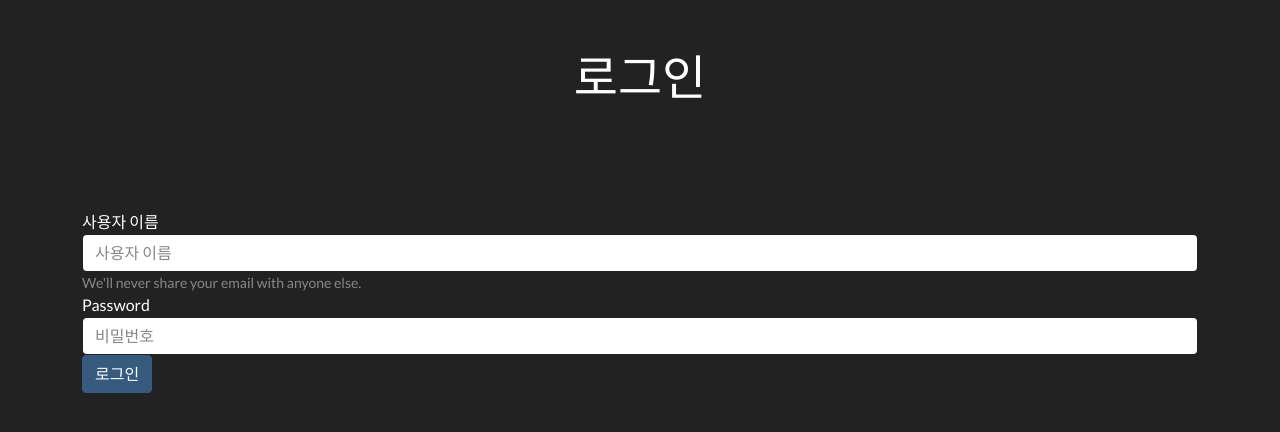
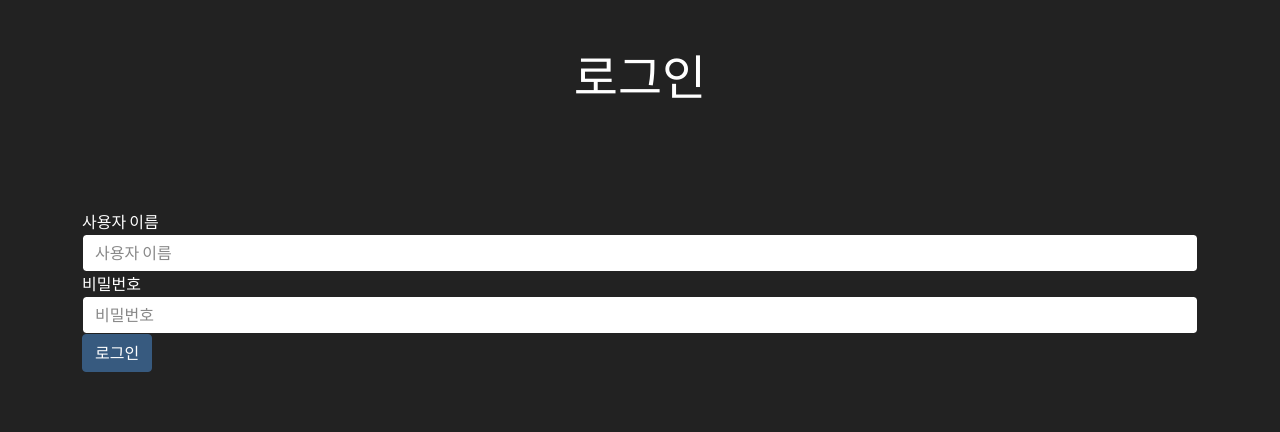
Before and after one commit to kdh0824/DjangoEx, a Django app: page /user/login/ in a window 1280 px wide. Shown: the top 432 px of the page. Run offline with Django 3.2, Linux system fonts and the light colour scheme; some libraries are stand-ins or nearby versions.

Commit message:
Django Login Form 처리

```diff
--- /dev/null
+++ b/community/user/forms.py
@@ -0,0 +1,21 @@
+from django import forms
+from .models import User
+from django.contrib.auth.hashers import check_password
+
+
+class LoginForm(forms.Form):
+    username = forms.CharField(error_messages={'required': '아이디를 입력해주세요.'}, max_length=32, label="사용자 이름")
+    password = forms.CharField(error_messages={'required': '비밀번호를 입력해주세요.'}, widget=forms.PasswordInput, label="비밀번호")
+
+    def clean(self):
+        cleaned_data = super().clean()
+        username = cleaned_data.get('username')
+        password = cleaned_data.get('password')
+
+        if username and password:
+            user = User.objects.get(username=username)
+
+            if not check_password(password, user.password):
+                self.add_error('password', '비밀번호가 틀렸습니다.')
+            else:
+                self.user_id = user.id
--- /dev/null
+++ b/community/user/templates/base.html
@@ -0,0 +1,22 @@
+<html>
+    <head>
+        <meta charset="utf-8">
+        <meta name="viewport" content="width=device-width, initial-scale=1, shrink-to-fit=no">
+
+        <!-- <link rel="stylesheet" href="https://stackpath.bootstrapcdn.com/bootstrap/4.3.1/css/bootstrap.min.css" integrity="sha384-ggOyR0iXCbMQv3Xipma34MD+dH/1fQ784/j6cY/iJTQUOhcWr7x9JvoRxT2MZw1T" crossorigin="anonymous"> -->
+        <link rel="stylesheet" href="/static/bootstrap.min.css" />
+        <script src="https://code.jquery.com/jquery-3.3.1.slim.min.js" integrity="sha384-q8i/X+965DzO0rT7abK41JStQIAqVgRVzpbzo5smXKp4YfRvH+8abtTE1Pi6jizo" crossorigin="anonymous"></script>
+        <script src="https://cdnjs.cloudflare.com/ajax/libs/popper.js/1.14.7/umd/popper.min.js"
+            integrity="sha384-UO2eT0CpHqdSJQ6hJty5KVphtPhzWj9WO1clHTMGa3JDZwrnQq4sF86dIHNDz0W1"
+            crossorigin="anonymous"></script>
+        <script src="https://stackpath.bootstrapcdn.com/bootstrap/4.3.1/js/bootstrap.min.js"
+            integrity="sha384-JjSmVgyd0p3pXB1rRibZUAYoIIy6OrQ6VrjIEaFf/nJGzIxFDsf4x0xIM+B07jRM"
+            crossorigin="anonymous"></script>
+    </head>
+    <body>
+        <div class="container">
+            {% block contents %}
+            {% endblock %}
+        </div>
+    </body>
+</html>
--- a/community/user/templates/login.html
+++ b/community/user/templates/login.html
@@ -1,20 +1,6 @@
-<html>
-    <head>
-        <meta charset="utf-8">
-        <meta name="viewport" content="width=device-width, initial-scale=1, shrink-to-fit=no">
+{% extends "base.html" %}
 
-        <!-- <link rel="stylesheet" href="https://stackpath.bootstrapcdn.com/bootstrap/4.3.1/css/bootstrap.min.css" integrity="sha384-ggOyR0iXCbMQv3Xipma34MD+dH/1fQ784/j6cY/iJTQUOhcWr7x9JvoRxT2MZw1T" crossorigin="anonymous"> -->
-        <link rel="stylesheet" href="/static/bootstrap.min.css" />
-        <script src="https://code.jquery.com/jquery-3.3.1.slim.min.js" integrity="sha384-q8i/X+965DzO0rT7abK41JStQIAqVgRVzpbzo5smXKp4YfRvH+8abtTE1Pi6jizo" crossorigin="anonymous"></script>
-        <script src="https://cdnjs.cloudflare.com/ajax/libs/popper.js/1.14.7/umd/popper.min.js"
-            integrity="sha384-UO2eT0CpHqdSJQ6hJty5KVphtPhzWj9WO1clHTMGa3JDZwrnQq4sF86dIHNDz0W1"
-            crossorigin="anonymous"></script>
-        <script src="https://stackpath.bootstrapcdn.com/bootstrap/4.3.1/js/bootstrap.min.js"
-            integrity="sha384-JjSmVgyd0p3pXB1rRibZUAYoIIy6OrQ6VrjIEaFf/nJGzIxFDsf4x0xIM+B07jRM"
-            crossorigin="anonymous"></script>
-    </head>
-    <body>
-        <div class="container">
+{% block contents %}
     <div class="row mt-5">
         <div class="col-12 text-center">
             <h1>로그인</h1>
@@ -29,20 +15,28 @@
         <div class="col-12">
             <form method="POST" action=".">
                 {% csrf_token %}
+                {% for field in form %}
                     <div class="form-group">
-                            <label for="username">사용자 이름</label>
-                            <input type="text" name="username" class="form-control" id="username" placeholder="사용자 이름">
-                            <small id="emailHelp" class="form-text text-muted">We'll never share your email with anyone else.</small>
+                        <label for="{{ field.id_for_label }}">{{ field.label }}</label>
+                        <input type="{{ field.field.widget.input_type }}" class="form-control"
+                               id="{{ field.id_for_label }}" placeholder="{{ field.label }}" name="{{ field.name }}"/>
                     </div>
-                            <div class="form-group">
-                            <label for="password">Password</label>
-                            <input type="password" name="password" class="form-control" id="password" placeholder="비밀번호">
-                            </div>
+                    {% if field.errors %}
+                        <span style="color:red">{{ field.errors }}</span>
+                    {% endif %}
+                {% endfor %}
+                {#                    <div class="form-group">#}
+                {#                    <label for="username">사용자 이름</label>#}
+                {#                    <input type="text" name="username" class="form-control" id="username" placeholder="사용자 이름">#}
+                {#                    <small id="emailHelp" class="form-text text-muted">We'll never share your email with anyone else.</small>#}
+                {#                    </div>#}
+                {#                    <div class="form-group">#}
+                {#                    <label for="password">Password</label>#}
+                {#                    <input type="password" name="password" class="form-control" id="password" placeholder="비밀번호">#}
+                {#                    </div>#}
                 <button type="submit" class="btn btn-primary">로그인</button>
             </form>
         </div>
     </div>
     </div>
-        </div>
-    </body>
-</html>
+{% endblock %}
--- a/community/user/views.py
+++ b/community/user/views.py
@@ -2,6 +2,7 @@ from django.http import HttpResponse
 from django.shortcuts import render, redirect
 from django.contrib.auth.hashers import make_password, check_password
 from .models import User
+from .forms import LoginForm
 
 
 # Create your views here.
@@ -34,31 +35,40 @@ def register(request):
 
 
 def login(request):
-    if request.method == 'GET':
-        return render(request, 'login.html')
-    elif request.method == 'POST':
-        username = request.POST.get('username', None)
-        password = request.POST.get('password', None)
+    if request.method == 'POST':
+        form = LoginForm(request.POST)
+        if form.is_valid():
+            request.session['user'] = form.user_id
+            return redirect('/')
+    else:
+        form = LoginForm()
 
-        res_data = {}
-
-        if not (username and password):
-            res_data['error'] = '모든 값을 입력해야합니다.'
-        else:
-            try:
-                user = User.objects.get(username=username)
-            except User.DoesNotExist as ex:
-                res_data['error'] = '존재하지 않는 아이디 입니다.'
-                return render(request, 'login.html', res_data)
-
-            if check_password(password, user.password):
-                request.session['user'] = user.id
-                return redirect('/')
-                pass
-            else:
-                res_data['error'] = '비밀번호가 틀렸습니다.'
-
-        return render(request, 'login.html', res_data)
+    return render(request, 'login.html', {'form': form})
+    # if request.method == 'GET':
+    #     return render(request, 'login.html')
+    # elif request.method == 'POST':
+    #     username = request.POST.get('username', None)
+    #     password = request.POST.get('password', None)
+    #
+    #     res_data = {}
+    #
+    #     if not (username and password):
+    #         res_data['error'] = '모든 값을 입력해야합니다.'
+    #     else:
+    #         try:
+    #             user = User.objects.get(username=username)
+    #         except User.DoesNotExist as ex:
+    #             res_data['error'] = '존재하지 않는 아이디 입니다.'
+    #             return render(request, 'login.html', res_data)
+    #
+    #         if check_password(password, user.password):
+    #             request.session['user'] = user.id
+    #             return redirect('/')
+    #             pass
+    #         else:
+    #             res_data['error'] = '비밀번호가 틀렸습니다.'
+    #
+    #     return render(request, 'login.html', res_data)
 
 
 def logout(request):
```
Lines whose indentation alone changed are shown as unchanged.
